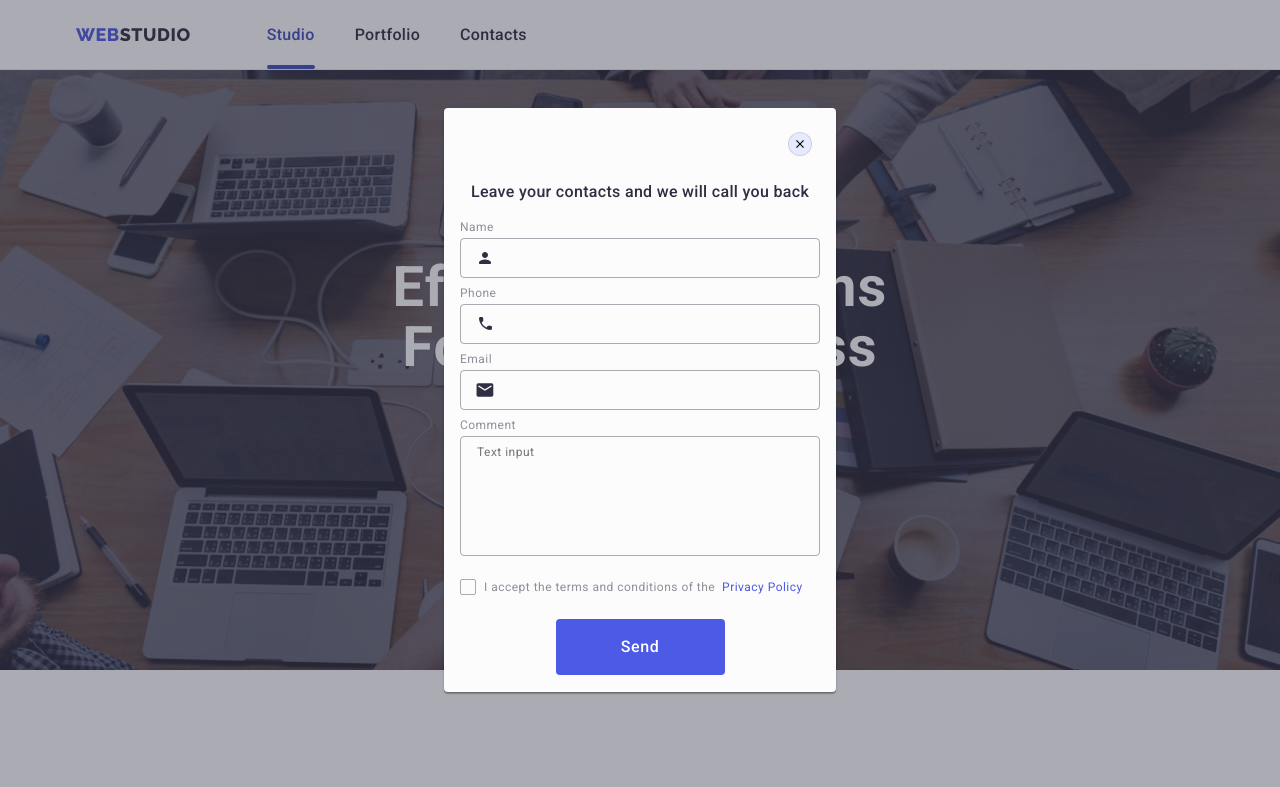
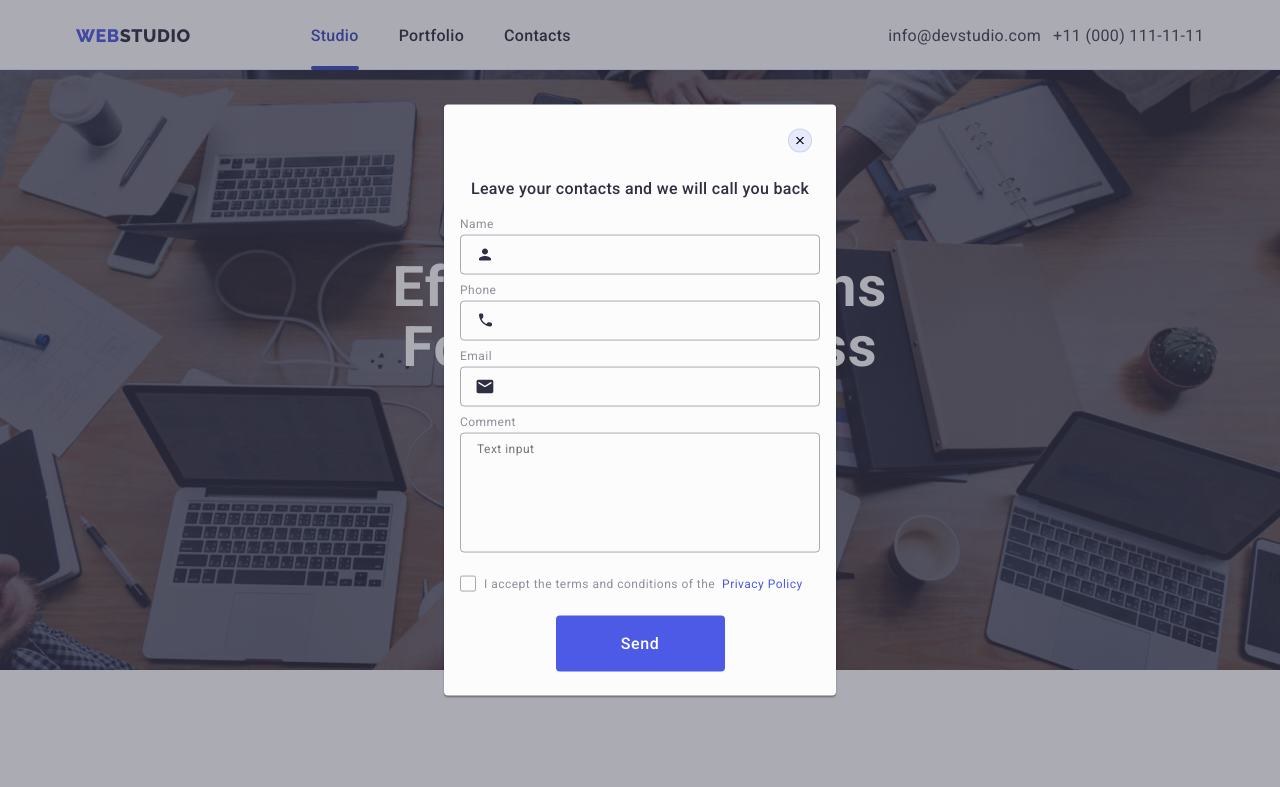
Before and after one commit to Iriadna777/goit-markup-hw-06, a plain HTML site: page index.html in a window 1280 px wide. Both pictures are taken after a click on the button "Order Service". Shown: the top 787 px of the page. Drawn offline with nearby package versions, Linux system fonts and the light colour scheme.

Commit message:
добавила адресу

```diff
--- a/css/media.css
+++ b/css/media.css
@@ -29,6 +29,16 @@
 @media screen and (min-width: 768px) {
   .container {
     max-width: 768px;
+  }
+
+  .heder-container {
+    height: 72px;
+  }
+
+  .header-logo {
+    margin-right: 120px;
+    padding-top: 25px;
+    padding-bottom: 25px;
   }
 
   .header-menu {
@@ -80,14 +90,13 @@
   }
 
   .address {
-    font-style: normal;
-    margin-left: auto;
+    display: flex;
   }
   .address-list {
-    display: flex;
+    display: block;
     margin: 0;
     padding-left: 0;
-    gap: 40px;
+    gap: 12px;
   }
   .address-list-item {
   }
@@ -203,6 +212,10 @@
   .footer-input {
     width: 264px;
   }
+
+  .modal {
+    width: 408px;
+  }
 }
 
 @media screen and (min-width: 1158px) {
@@ -235,6 +248,13 @@
 
   .hero-title {
     margin-bottom: 48px;
+  }
+
+  .address-list {
+    display: flex;
+    margin: 0;
+    padding-left: 0;
+    gap: 12px;
   }
 
   .advantages {
--- a/css/styles.css
+++ b/css/styles.css
@@ -53,10 +53,11 @@ img {
 
 .container {
   width: 100%;
-  max-width: 1158px;
+  /* max-width: 1158px; */
   margin: 0 auto;
   padding: 0 15px;
   min-width: 320px;
+  max-width: 428px;
 }
 
 body {
@@ -81,7 +82,7 @@ body {
   display: flex;
   align-items: center;
   justify-content: space-between;
-  min-height: 70px;
+  height: 70px;
 }
 
 .header-navigation {
@@ -123,7 +124,6 @@ body {
   background-color: transparent;
   border: none;
   margin-left: auto;
-  /* transform: translateX(100%); */
 }
 .mob-menu-icon {
 }
@@ -141,9 +141,9 @@ body {
   top: 0;
   left: 0;
   z-index: 999;
-  padding: 24px 24px 40px 40px;
+  padding: 80px 35px 40px 40px;
   transform: translateX(100%);
-  transition: transform 250ms cubic-bezier(0.4, 0, 0.2, 1);
+  transition: transform 250ms ease-in-outж;
 }
 
 .menu-container.is-open {
@@ -216,7 +216,7 @@ body {
 }
 .tel-link {
   color: #4d5ae5;
-  font-size: 30px;
+  font-size: 20px;
   font-style: normal;
   font-weight: 700;
   line-height: 1.11;
@@ -887,10 +887,10 @@ body {
 
 .modal {
   position: absolute;
-  /* top: 50%; */
+  top: 50%;
   left: 50%;
-  width: 392px;
-  height: 584px;
+  /* width: 392px;
+  height: 584px; */
   background-color: #fcfcfc;
   box-shadow: 0px 1px 1px rgba(0, 0, 0, 0.14), 0px 1px 3px rgba(0, 0, 0, 0.12),
     0px 2px 1px rgba(0, 0, 0, 0.2);
@@ -900,6 +900,8 @@ body {
   padding: 72px 16px 24px;
   top: 10%;
   transform: translate(-50%, -10%);
+  width: calc(100% - 2 * 16px);
+  max-width: 392px;
 }
 
 .modal-btn {
```
